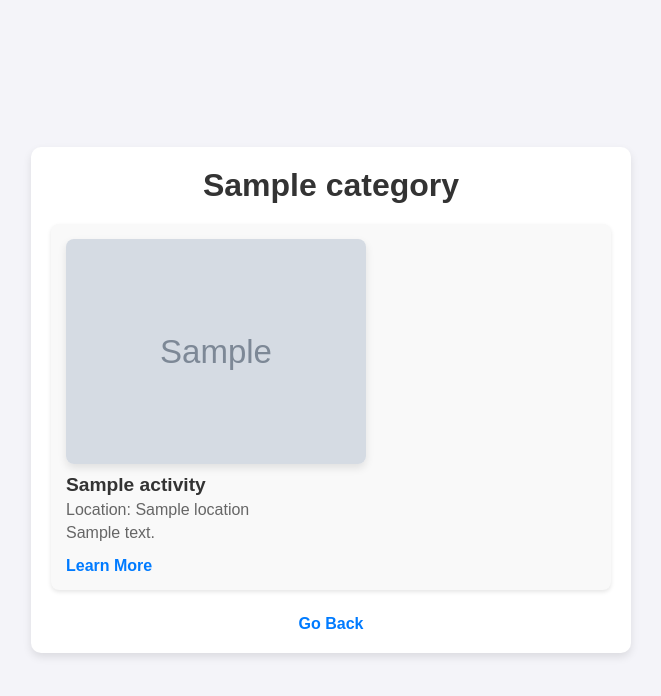
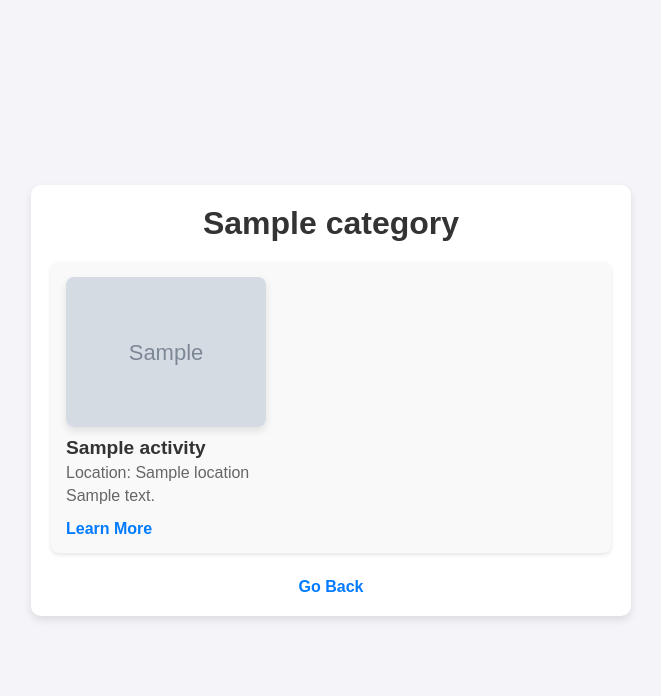
Before and after one commit to ksu-is/Today-s-Agenda, a Flask app: template templates/activities.html in a window 1280 px wide. Shown: the top 696 px of the page, without its empty margins (309-970 px from the left). Run offline with Flask 3, Linux system fonts and the light colour scheme; the template is opened without the code that fills it: most values are stand-ins (such as "Sample title", 1, 10 or a date in 2020); grey boxes marked "Sample" are stand-in pictures.

Commit message:
Update styles.css

```diff
--- a/static/styles.css
+++ b/static/styles.css
@@ -95,7 +95,7 @@ a:hover {
 
 .activity-image {
     width: 100%;
-    max-width: 300px;
+    max-width: 200px;
     height: auto;
     border-radius: 8px;
     margin-bottom: 10px;
```
